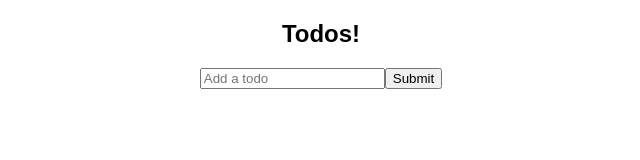
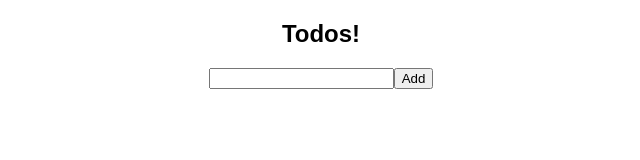
Before and after one commit to traumverloren/todos-immutable, a React (Create React App) app: page / in a window 1280 px wide. Shown: the top 160 px of the page, without its empty margins (319-959 px from the left). Built offline with nearby package versions, Linux system fonts and the light colour scheme.

Commit message:
create AddTodoContainer, form in AddTodo dispatches an addTodo Action now

```diff
--- a/src/App.js
+++ b/src/App.js
@@ -1,13 +1,13 @@
 import React, { Component } from 'react';
 import './App.css';
-import AddTodo from './components/AddTodo';
+import AddTodoContainer from './components/AddTodoContainer';
 
 class App extends Component {
   render() {
     return (
       <div className="App">
           <h2>Todos!</h2>
-          <AddTodo/>
+          <AddTodoContainer />
       </div>
     );
   }
--- a/src/actions/index.js
+++ b/src/actions/index.js
@@ -0,0 +1,8 @@
+let nextTodoId = 0
+export const addTodo = (text) => {
+  return {
+    type: 'ADD_TODO',
+    text,
+    id: nextTodoId++,
+  }
+}
--- a/src/components/AddTodo.js
+++ b/src/components/AddTodo.js
@@ -1,16 +1,24 @@
 import React from 'react';
 
-const AddTodo = () => {
+// add a todo to the list. doesn't need any state passed down.
+// only needs to dispatch the addToList action.
+
+const AddTodo = ({addToList}) => {
+  const handleSubmit = (e) => {
+    e.preventDefault();
+    const todo = e.target.todo.value;
+    addToList(todo);
+    e.target.reset();
+  }
+
   return (
     <div>
-      <form>
-        <input name="todo" type="text" placeholder="Add a todo"></input>
-        <button type="submit">Submit</button>
+      <form onSubmit={handleSubmit}>
+        <input name="todo" type="text"/>
+        <button type="submit">Add</button>
       </form>
     </div>
   )
-
 }
 
-
 export default AddTodo
--- /dev/null
+++ b/src/components/AddTodoContainer.js
@@ -0,0 +1,16 @@
+import AddTodo from './AddTodo';
+import { addTodo } from '../actions'
+import { connect } from 'react-redux';
+
+// no state, just dispatch?
+const mapDispatchToProps = (dispatch) => {
+  return {
+    addToList: (todo) => {
+      dispatch(addTodo(todo))
+    }
+  }
+}
+
+const AddTodoContainer = connect(null,mapDispatchToProps)(AddTodo);
+
+export default AddTodoContainer
--- a/src/index.js
+++ b/src/index.js
@@ -10,7 +10,7 @@ const __REDUX_DEVTOOLS_EXTENSION__ = window.__REDUX_DEVTOOLS_EXTENSION__;
 const store = createStore(todos, __REDUX_DEVTOOLS_EXTENSION__ && __REDUX_DEVTOOLS_EXTENSION__());
 
 // test our store is working and action is being dispatched...
-store.dispatch({ type: 'ADD_TODO', text: 'Feed Wilbur & Dasher'});
+// store.dispatch({ type: 'ADD_TODO', text: 'Feed Wilbur & Dasher'});
 
 ReactDOM.render(
   <Provider store={store}>
--- a/src/reducers/index.js
+++ b/src/reducers/index.js
@@ -13,7 +13,6 @@ const todos = (state = defaultState, action) => {
           completed: false
         })
       )
-      console.log(state);
     default:
       return state;
   }
```
